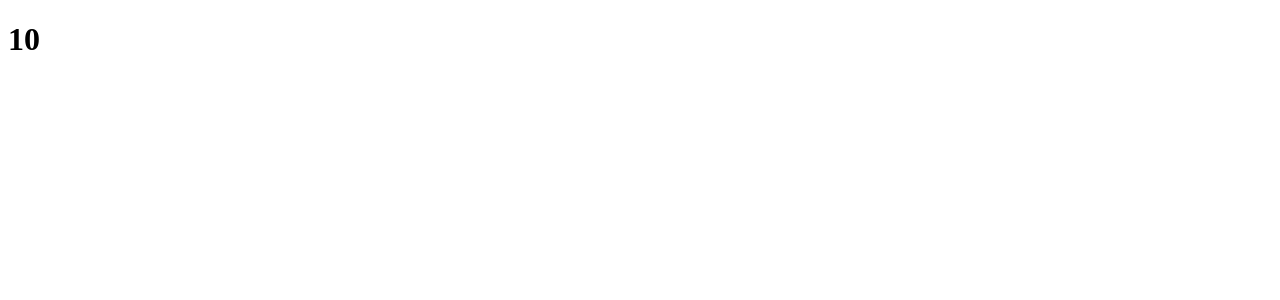
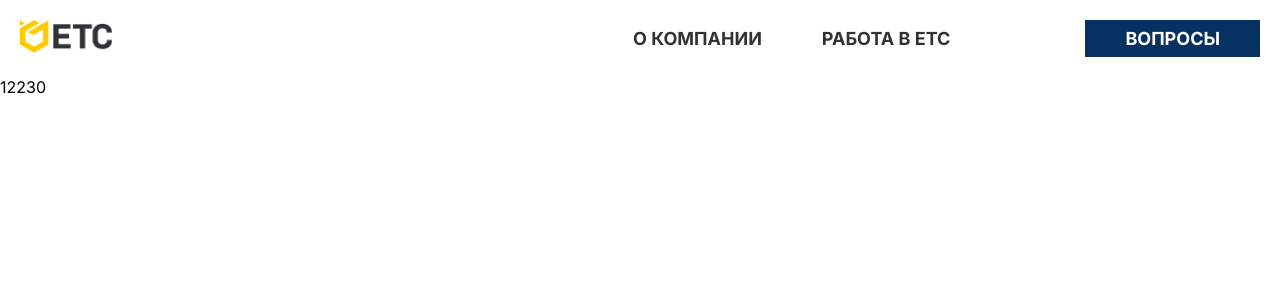
Before and after one commit to EkaterynaSholomickaya/UTS, a React (Create React App) app in the folder gk_uts/: page / in a window 1280 px wide. Shown: the top 300 px of the page. Built offline with nearby package versions, Linux system fonts and the light colour scheme.

Commit message:
feat:add header

```diff
--- a/gk_uts/public/index.html
+++ b/gk_uts/public/index.html
@@ -1,43 +1,24 @@
 <!DOCTYPE html>
 <html lang="en">
+
 <head>
   <meta charset="utf-8" />
   <link rel="icon" href="%PUBLIC_URL%/favicon.ico" />
   <meta name="viewport" content="width=device-width, initial-scale=1" />
   <meta name="theme-color" content="#000000" />
-    <meta
-      name="description"
-      content="Web site created using create-react-app"
-    />
+  <meta name="description" content="Web site created using create-react-app" />
   <link rel="apple-touch-icon" href="%PUBLIC_URL%/logo192.png" />
-    <!--
-      manifest.json provides metadata used when your web app is installed on a
-      user's mobile device or desktop. See https://developers.google.com/web/fundamentals/web-app-manifest/
-    -->
+
   <link rel="manifest" href="%PUBLIC_URL%/manifest.json" />
-    <!--
-      Notice the use of %PUBLIC_URL% in the tags above.
-      It will be replaced with the URL of the `public` folder during the build.
-      Only files inside the `public` folder can be referenced from the HTML.
+  <link href="https://fonts.googleapis.com/css?family=Inter:regular,500,700" rel="stylesheet" />
+  <title>React App</title>
 
-      Unlike "/favicon.ico" or "favicon.ico", "%PUBLIC_URL%/favicon.ico" will
-      work correctly both with client-side routing and a non-root public URL.
-      Learn how to configure a non-root public URL by running `npm run build`.
-    -->
-    <title>React App</title>
 </head>
+
 <body>
   <noscript>You need to enable JavaScript to run this app.</noscript>
   <div id="root"></div>
-    <!--
-      This HTML file is a template.
-      If you open it directly in the browser, you will see an empty page.
 
-      You can add webfonts, meta tags, or analytics to this file.
-      The build step will place the bundled scripts into the <body> tag.
+</body>
 
-      To begin the development, run `npm start` or `yarn start`.
-      To create a production bundle, use `npm run build` or `yarn build`.
-    -->
-  </body>
 </html>
--- a/gk_uts/src/App.js
+++ b/gk_uts/src/App.js
@@ -1,8 +1,11 @@
+import Header from './components/header/Header';
+
 
 function App() {
-  const pr = '10';
+  const pr = '12230';
   return (
     <div className="App">
+      <Header />
       <h1>{pr}</h1>
     </div>
   );
--- /dev/null
+++ b/gk_uts/src/components/header/Header.jsx
@@ -0,0 +1,34 @@
+// import './header.css';
+import styles from './Header.module.css';
+import logoImg from '../../assets/icons/logo.png';
+
+
+function Header() {
+  return (
+    <header className={styles.header}>
+
+      <div className="container">
+        <div className={styles.header__row}>
+          <div className={styles.header__logo}>
+            <img src={logoImg} alt="logo" />
+          </div>
+          <nav className={styles.header__nav}>
+            <ul>
+              <li>
+                <a href="https://habr.com/ru/companies/ruvds/articles/460793/" className={styles.header__link}>о компании</a>
+              </li>
+              <li>
+                <a href="#" className={styles.header__link}>работа в етс</a>
+              </li>
+              <li>
+                <a href="#" className={[styles.header__link, styles.header__link_btn].join(' ')}>вопросы</a>
+              </li>
+            </ul>
+          </nav>
+        </div>
+      </div>
+    </header >
+  );
+}
+
+export default Header;
--- /dev/null
+++ b/gk_uts/src/components/header/Header.module.css
@@ -0,0 +1,73 @@
+.header {
+  padding: 20px 0;
+}
+
+.header__row {
+  display: flex;
+  justify-content: space-between;
+  align-items: center;
+
+}
+
+.header__link {
+  color: var(--dark-gray);
+  font-size: 18px;
+  font-weight: 700;
+  line-height: normal;
+  text-transform: uppercase;
+
+  position: relative;
+  text-decoration: none;
+}
+
+.header__nav ul {
+display: flex;
+column-gap: 60px;
+}
+
+.header__link::after {
+    display: block;
+    position: absolute;
+    left: 0;
+    width: 0;
+    height: 3px;
+    background-color: var(--dark-gray);
+    content: "";
+    transition: width 0.3s ease-out;
+
+}
+
+.header__link:hover:after,
+.header__link:focus:after {
+  width: 100%;
+}
+.header__link:active:after{
+  background-color: var(--main-blue);
+}
+
+.header__link:active {
+  color:var(--main-blue);
+
+}
+
+
+.header__link_btn {
+  padding: 8px 40px;
+  color: var(--white);
+  background-color: var(--second-blue);
+  margin-left: 75px;
+}
+.header__link_btn:hover {
+color:var(--gray);
+
+}
+.header__link_btn:hover:after,
+.header__link_btn:focus:after {
+  width: 0%;
+}
+
+
+.header__logo img {
+  max-width: 93px;
+  max-height: 33px;
+}
--- /dev/null
+++ b/gk_uts/src/components/header/header.css
@@ -0,0 +1,3 @@
+.header {
+  padding: 20px 0;
+}
--- a/gk_uts/src/index.js
+++ b/gk_uts/src/index.js
@@ -1,6 +1,9 @@
 import React from 'react';
 import ReactDOM from 'react-dom/client';
 import App from './App';
+
+import './styles/reset.css';
+import './styles/index.css';
 
 
 const root = ReactDOM.createRoot(document.getElementById('root'));
--- /dev/null
+++ b/gk_uts/src/styles/index.css
@@ -0,0 +1,22 @@
+body {
+  font-family: 'Inter', sans-serif;
+}
+
+.container {
+  max-width: 1440px;
+  margin: 0 auto;
+  padding: 0 20px;
+}
+
+:root {
+  --white: #FFFFFF;
+  --main-blue:#096BB4;
+  --blue:#033F85;
+  --gray:#F1F5F6;
+  --dark-gray:#2F3338;
+  --gray-text:#242424;
+  --yellow:#FFCB00;
+  --white-blue: #F1F5F6;
+  --blue:#05203F;
+  --second-blue: #073161;
+}
--- /dev/null
+++ b/gk_uts/src/styles/reset.css
@@ -0,0 +1,109 @@
+/***
+    The new CSS reset - version 1.11.1 (last updated 24.10.2023)
+    GitHub page: https://github.com/elad2412/the-new-css-reset
+***/
+
+/*
+    Remove all the styles of the "User-Agent-Stylesheet", except for the 'display' property
+    - The "symbol *" part is to solve Firefox SVG sprite bug
+    - The "html" element is excluded, otherwise a bug in Chrome breaks the CSS hyphens property (https://github.com/elad2412/the-new-css-reset/issues/36)
+ */
+*:where(:not(html, iframe, canvas, img, svg, video, audio):not(svg *, symbol *)) {
+  all: unset;
+  display: revert;
+}
+
+/* Preferred box-sizing value */
+*,
+*::before,
+*::after {
+  box-sizing: border-box;
+}
+
+/* Fix mobile Safari increase font-size on landscape mode */
+html {
+  -moz-text-size-adjust: none;
+  -webkit-text-size-adjust: none;
+  text-size-adjust: none;
+}
+
+/* Reapply the pointer cursor for anchor tags */
+a,
+button {
+  cursor: revert;
+}
+
+/* Remove list styles (bullets/numbers) */
+ol,
+ul,
+menu,
+summary {
+  list-style: none;
+}
+
+/* For images to not be able to exceed their container */
+img {
+  max-inline-size: 100%;
+  max-block-size: 100%;
+}
+
+/* removes spacing between cells in tables */
+table {
+  border-collapse: collapse;
+}
+
+/* Safari - solving issue when using user-select:none on the <body> text input doesn't working */
+input,
+textarea {
+  -webkit-user-select: auto;
+}
+
+/* revert the 'white-space' property for textarea elements on Safari */
+textarea {
+  white-space: revert;
+}
+
+/* minimum style to allow to style meter element */
+meter {
+  -webkit-appearance: revert;
+  appearance: revert;
+}
+
+/* preformatted text - use only for this feature */
+:where(pre) {
+  all: revert;
+  box-sizing: border-box;
+}
+
+/* reset default text opacity of input placeholder */
+::placeholder {
+  color: unset;
+}
+
+/* fix the feature of 'hidden' attribute.
+   display:revert; revert to element instead of attribute */
+:where([hidden]) {
+  display: none;
+}
+
+/* revert for bug in Chromium browsers
+   - fix for the content editable attribute will work properly.
+   - webkit-user-select: auto; added for Safari in case of using user-select:none on wrapper element*/
+:where([contenteditable]:not([contenteditable="false"])) {
+  -moz-user-modify: read-write;
+  -webkit-user-modify: read-write;
+  overflow-wrap: break-word;
+  -webkit-line-break: after-white-space;
+  -webkit-user-select: auto;
+}
+
+/* apply back the draggable feature - exist only in Chromium and Safari */
+:where([draggable="true"]) {
+  -webkit-user-drag: element;
+}
+
+/* Revert Modal native behavior */
+:where(dialog:modal) {
+  all: revert;
+  box-sizing: border-box;
+}
```
Lines whose indentation alone changed are shown as unchanged.
